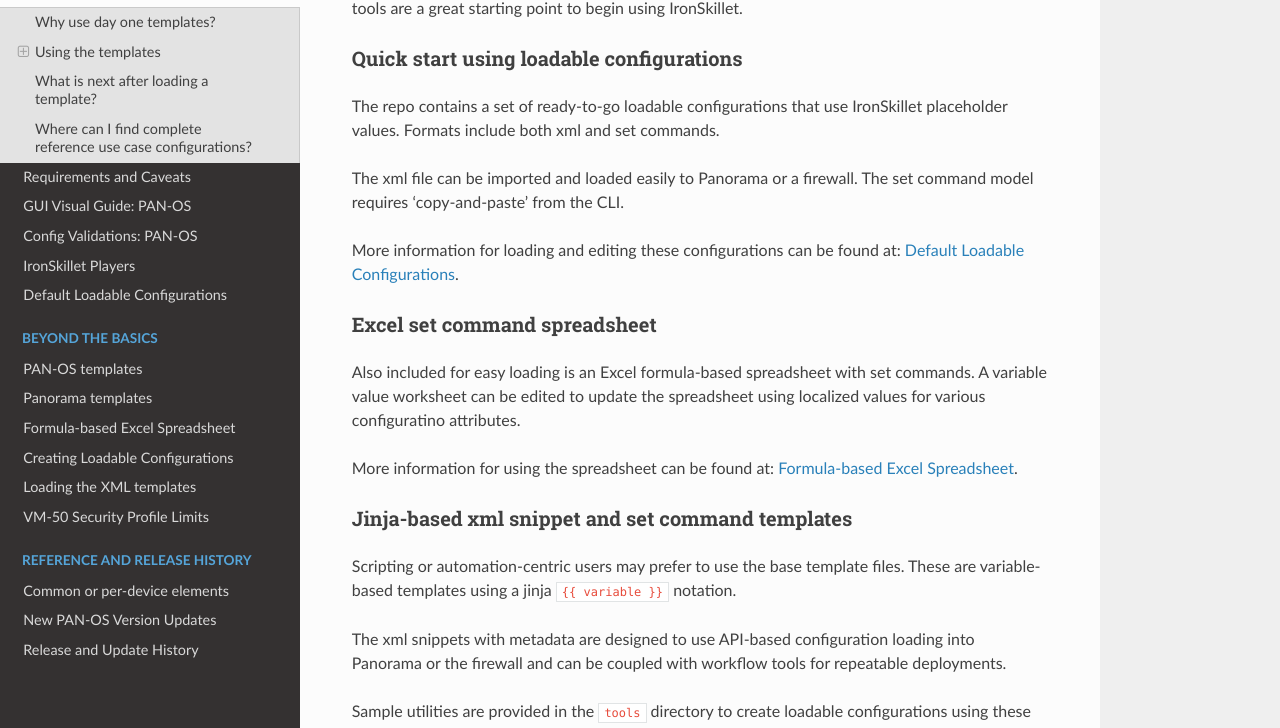
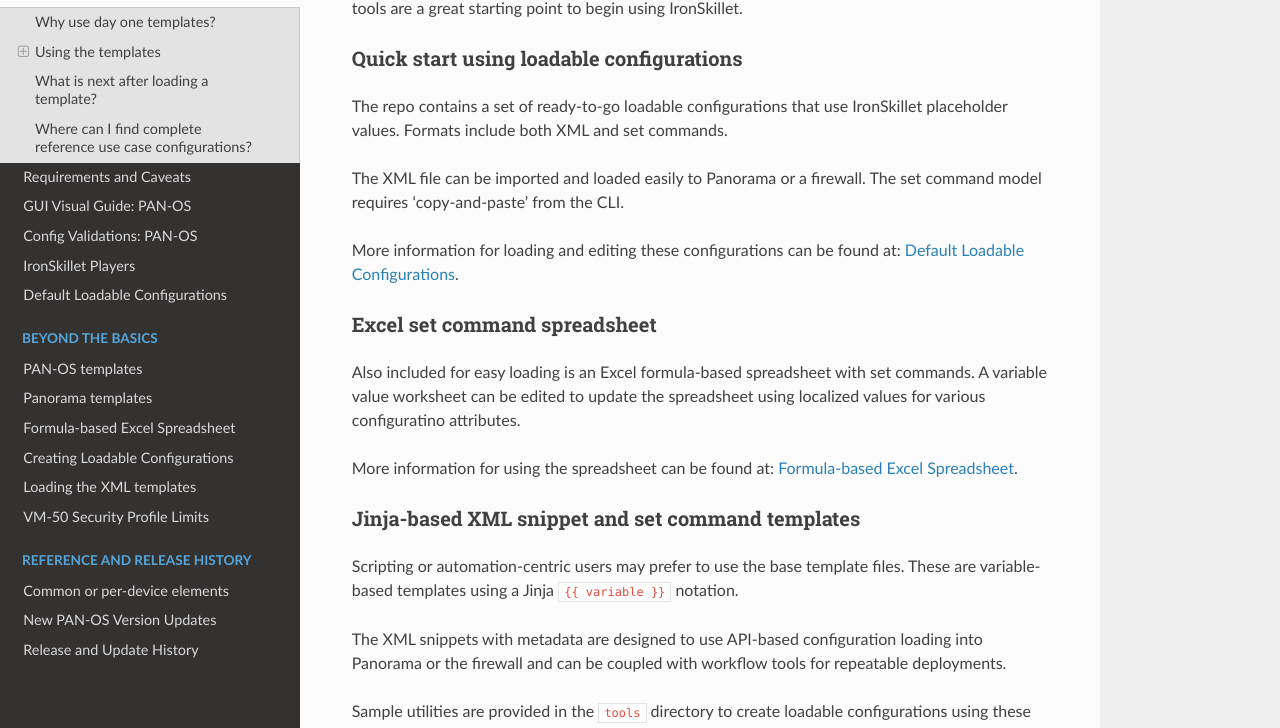
Before and after one commit to PaloAltoNetworks/iron-skillet, a Sphinx documentation site: the page built from docs/overview.rst, in a window 1280 px wide and 1400 px high, scrolled down 1472 px. Shown: the part 161-889 px from the top of the window. Built offline with Sphinx 7.4.7 and the Read the Docs theme 2.0.0, drawn with Linux system fonts in a browser that asks for light colours; some of the changed text lies outside the part shown.

Commit message:
xml to XML

```diff
--- a/docs/overview.rst
+++ b/docs/overview.rst
@@ -47,7 +47,7 @@
 
 Use the branch specific to the software release for your deployment.
 
-The library consists of a set of xml and set configuration templates grouped by:
+The library consists of a set of XML and set configuration templates grouped by:
 
     + ``panos`` for stand-alone next-gen firewall deployments
     + ``panorama`` for Panorama system and managed device configurations
@@ -77,9 +77,9 @@
 ^^^^^^^^^^^^^^^^^^^^^^^^^^^^^^^^^^^^^^^^^
 
 The repo contains a set of ready-to-go loadable configurations that use IronSkillet placeholder values.
-Formats include both xml and set commands.
+Formats include both XML and set commands.
 
-The xml file can be imported and loaded easily to Panorama or a firewall. The set command model requires 'copy-and-paste'
+The XML file can be imported and loaded easily to Panorama or a firewall. The set command model requires 'copy-and-paste'
 from the CLI.
 
 More information for loading and editing these configurations can be found at: :ref:`using_default_configs`.
@@ -94,13 +94,13 @@
 
 
 
-Jinja-based xml snippet and set command templates
+Jinja-based XML snippet and set command templates
 ^^^^^^^^^^^^^^^^^^^^^^^^^^^^^^^^^^^^^^^^^^^^^^^^^
 
 Scripting or automation-centric users may prefer to use the base template files.
-These are variable-based templates using a jinja ``{{ variable }}`` notation.
+These are variable-based templates using a Jinja ``{{ variable }}`` notation.
 
-The xml snippets with metadata are designed to use API-based configuration loading into Panorama or the firewall and
+The XML snippets with metadata are designed to use API-based configuration loading into Panorama or the firewall and
 can be coupled with workflow tools for repeatable deployments.
 
 Sample utilities are provided in the ``tools`` directory to create loadable configurations using these base templates.
```
